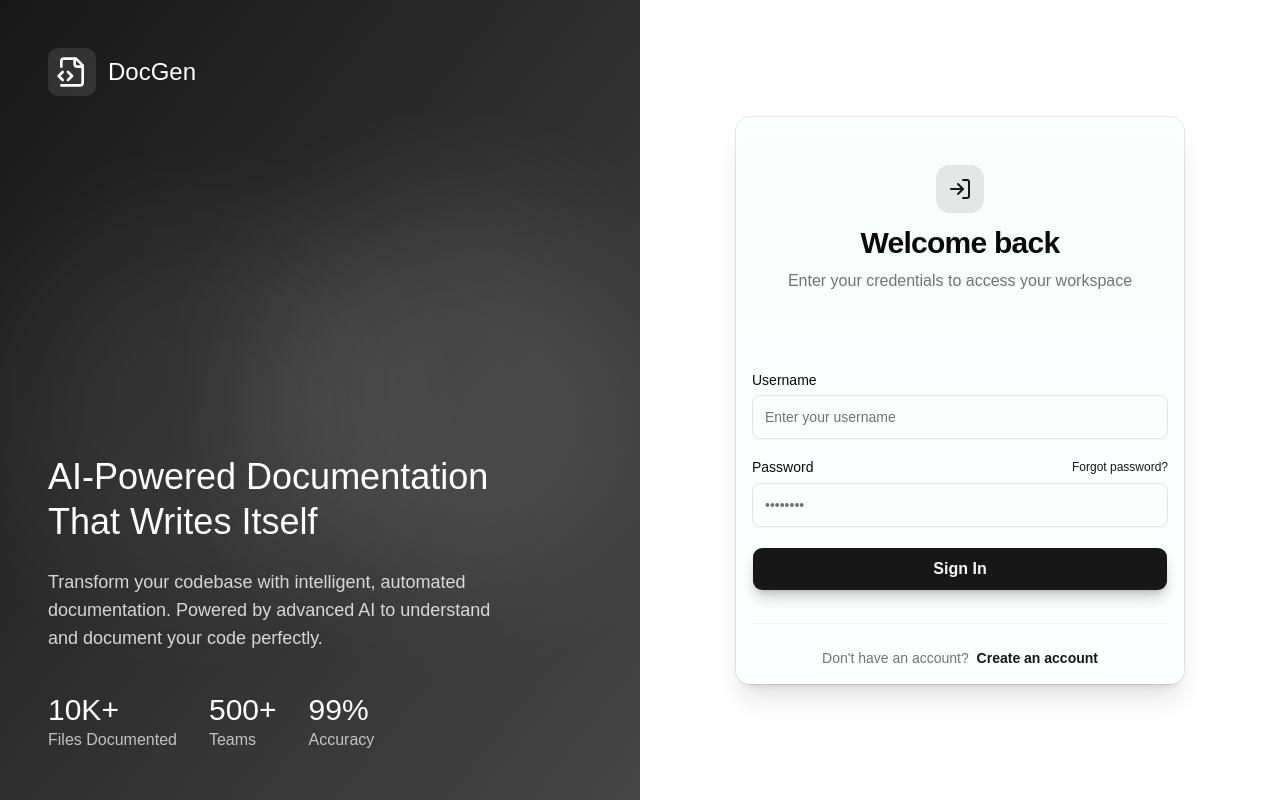
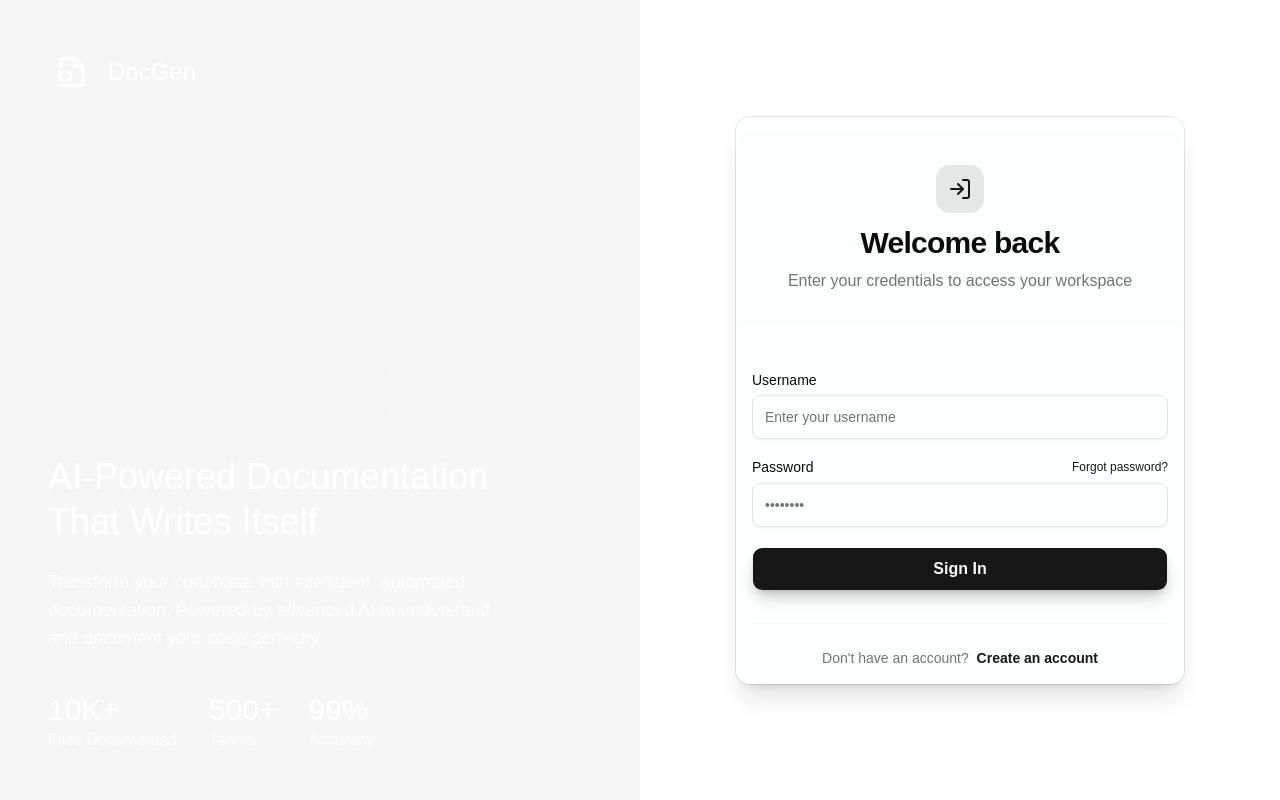
Before and after one commit to DocGen-io/DocGen-UI, a React (Vite) app: page /login in a window 1280 px wide. Built offline with nearby package versions, Linux system fonts and the light colour scheme; no server answers.

Commit message:
Choose write background color on branding

```diff
--- a/src/components/pages/auth/branding.tsx
+++ b/src/components/pages/auth/branding.tsx
@@ -4,7 +4,7 @@ import { FileCode2 } from 'lucide-react';
 
 const Branding = () => {
   return (
-       <div className="hidden lg:flex lg:w-1/2 bg-gradient-to-br from-primary via-primary/90 to-primary/80 p-12 flex-col justify-between relative overflow-hidden">
+    <div className="hidden lg:flex lg:w-1/2 bg-gradient-to-br from-secondary via-secondary/90 to-secondary/80 p-12 flex-col justify-between relative overflow-hidden">
       <div className="absolute inset-0 bg-grid-white/[0.05] bg-[size:20px_20px]" />
 
       <div className="relative z-10">
```
Lines whose indentation alone changed are shown as unchanged.
